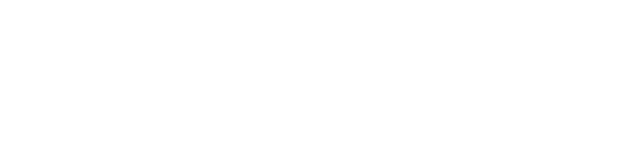
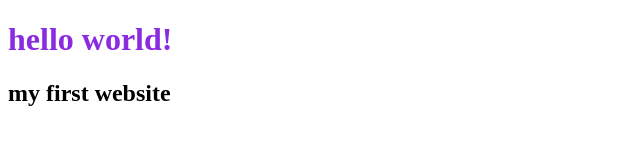
Before and after one commit to narynkul/22-lesson, a plain HTML site: page index.html in a window 1280 px wide. Shown: the whole page, without its empty margins (0-640 px from the left). Drawn offline with Linux system fonts and the light colour scheme.

```diff
--- a/index.html
+++ b/index.html
@@ -8,6 +8,7 @@
     <link rel="stylesheet" href="style.css">
 </head>
 <body>
-
+    <h1>hello world!</h1>
+    <h2>my first website</h2>
 </body>
 </html>
```
